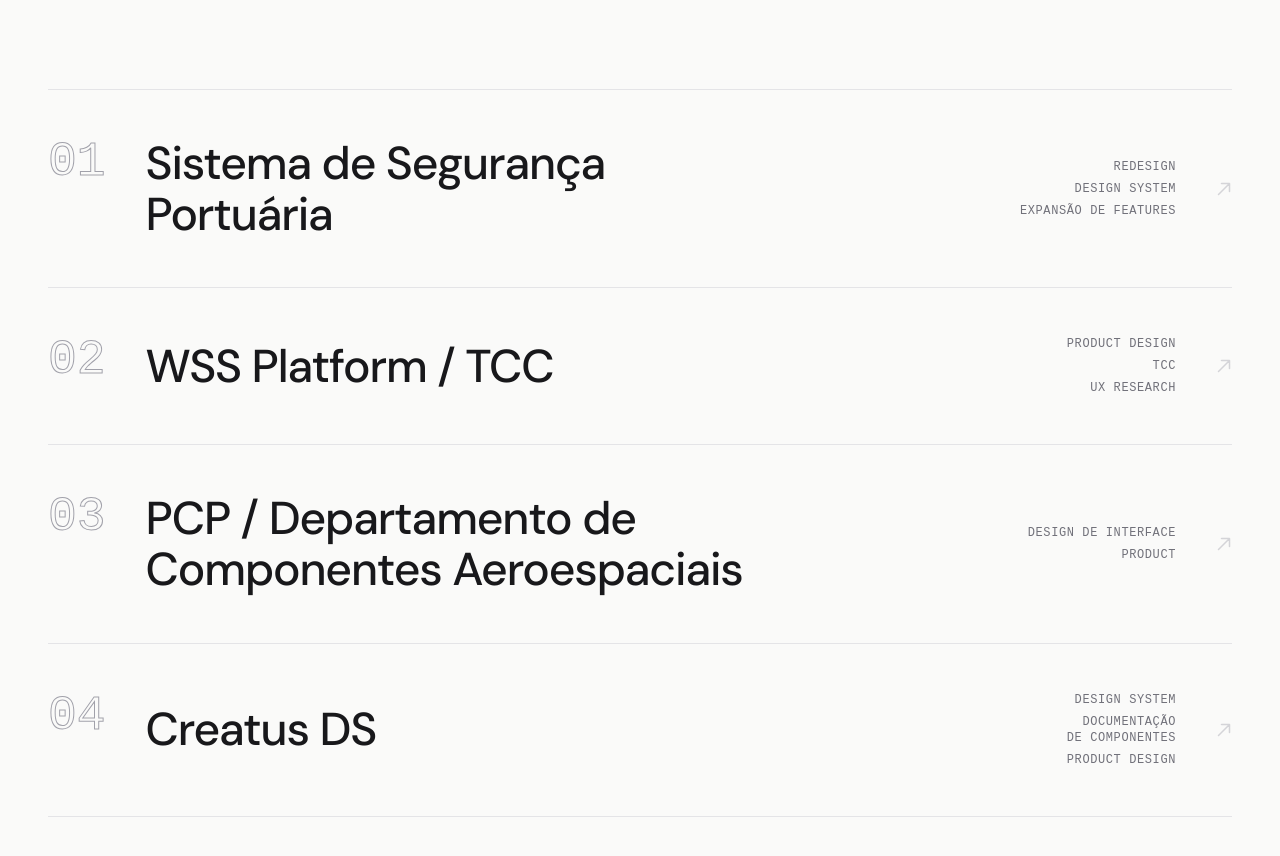
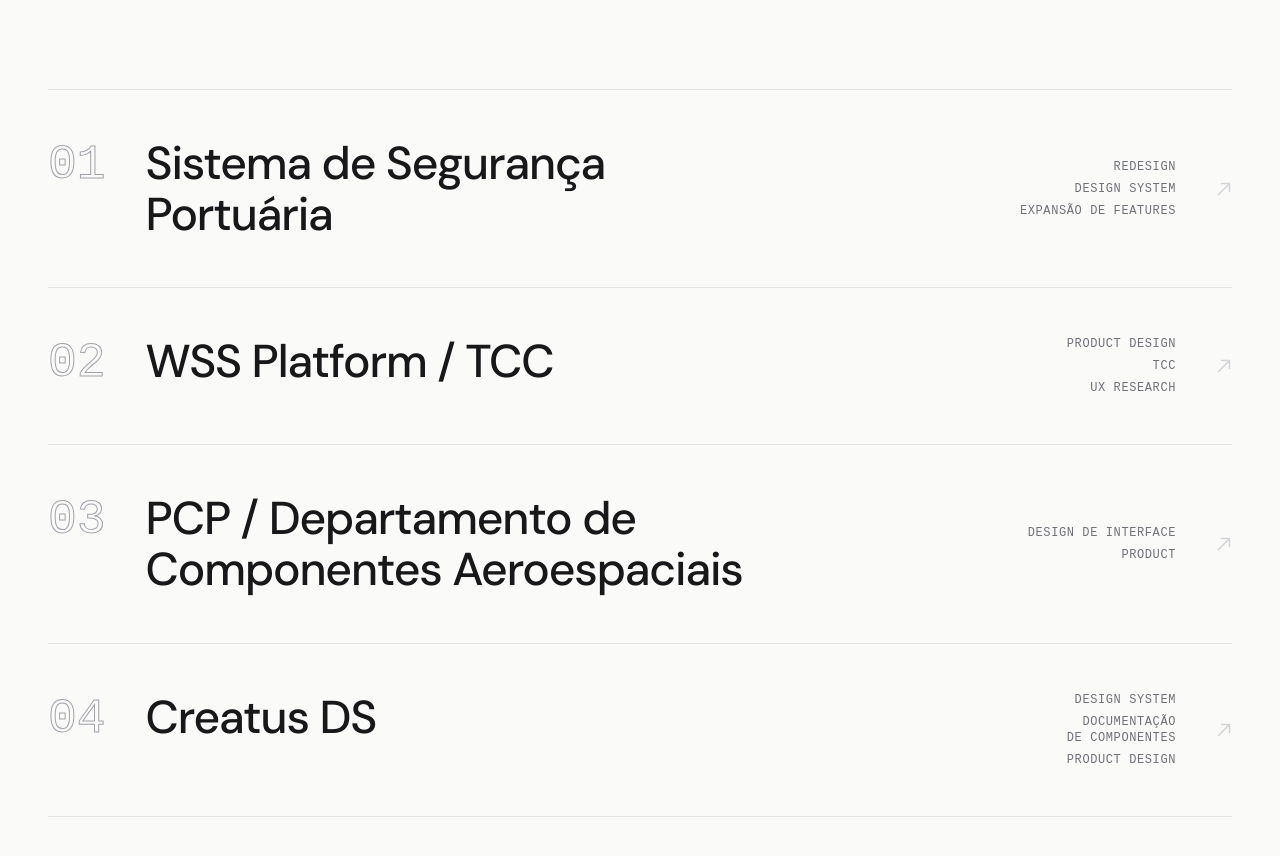
Before and after one commit to ninanardi/nina-nardi-portfolio, a React (Vite) app: page / in a window 1280 px wide. Shown: the part 1060-1916 px from the top of the page. Built offline with nearby package versions, Linux system fonts and the light colour scheme; a web font is replaced by a local one.

Commit message:
Fix alignment case title preview

```diff
--- a/src/components/Projects.jsx
+++ b/src/components/Projects.jsx
@@ -104,13 +104,13 @@ export default function Projects({ t, lang }) {
                   }}
                 >
                   {/* Index */}
-                  <span className="idx-fill shrink-0 font-mono text-4xl lg:text-5xl font-medium tabular-nums self-start leading-none">
+                  <span className="idx-fill shrink-0 font-mono text-4xl lg:text-5xl font-medium tabular-nums self-start leading-none translate-y-[0.07em]">
                     {String(i + 1).padStart(2, '0')}
                   </span>
 
                   {/* Title */}
                   <h3
-                    className="font-medium tracking-[-0.025em] leading-[1.1] text-zinc-900 dark:text-zinc-50 lg:max-w-[55%] lg:basis-[55%] whitespace-pre-line"
+                    className="self-start font-medium tracking-[-0.025em] leading-[1.1] text-zinc-900 dark:text-zinc-50 lg:max-w-[55%] lg:basis-[55%] whitespace-pre-line"
                     style={{
                       fontSize: 'clamp(2rem, 3.6vw, 3.25rem)',
                       transform: hoveredId === project.id ? 'translateX(6px)' : 'translateX(0)',
```
